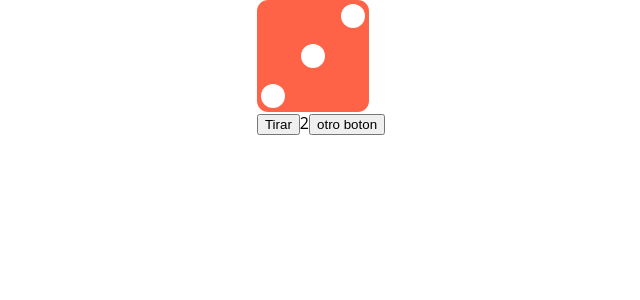
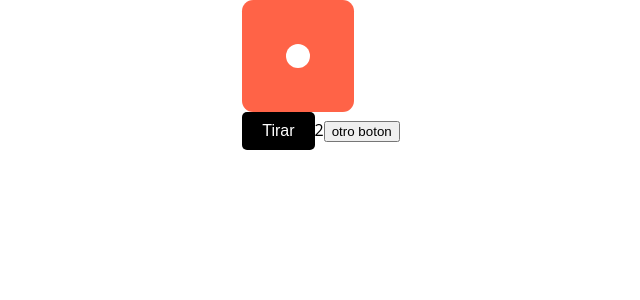
Before and after one commit to Revivanco/Dice-Game, a React (Create React App) app: page / in a window 1280 px wide. Shown: the top 300 px of the page, without its empty margins (319-959 px from the left). Built offline with nearby package versions, Linux system fonts and the light colour scheme.

Commit message:
We add a random number function and implement it.

```diff
--- a/src/App.jsx
+++ b/src/App.jsx
@@ -4,10 +4,18 @@ import "./App.css"
 import DiceButton from "./component/DiceButton";
 
 
+
+function tirarDado() {
+  return Math.floor(Math.random() * 6) + 1;
+}
+
 function App() {
-  const [diceSide, setDiceSide] = useState(3)
-  const pruebas = () =>{
-    setDiceSide(5)
+  const [diceSide, setDiceSide] = useState(tirarDado())
+  let alternativeDiceSide = 4
+  const pruebas = () => {
+    setDiceSide(tirarDado())
+    alternativeDiceSide = 3
+    console.log(alternativeDiceSide)
   }
   return (
     <div>
@@ -16,6 +24,7 @@ function App() {
       <button onClick={pruebas}>otro boton</button>
     </div>
   );
+
 }
 
 export default App;
--- a/src/component/DiceButton/DiceButton.jsx
+++ b/src/component/DiceButton/DiceButton.jsx
@@ -1,19 +1,33 @@
 import React from "react";
 
+function DiceButton() {
+    let diceSide = 2;
 
-function DiceButton() {
-    let diceSide = 2
-    const pruebas  = () => {
-        console.log("kushini pechochiniiiii")
-        diceSide += 1
-        console.log(diceSide)
-    }
+    const pruebas = () => {
+        console.log("kushini pechochiniiiii");
+        diceSide += 1;
+        console.log(diceSide);
+    };
+
+    const buttonStyle = {
+        backgroundColor: "black",
+        color: "white",
+        padding: "10px 20px",
+        fontSize: "16px",
+        border: "none",
+        borderRadius: "5px",
+        cursor: "pointer",
+        transition: "background 0.3s",
+    };
+
     return (
         <>
-        <button onClick={pruebas}>Tirar</button>
-        {diceSide}
+            <button style={buttonStyle} onClick={pruebas}>
+                Tirar
+            </button>
+            {diceSide}
         </>
     );
-  }
+}
 
-  export default DiceButton
+export default DiceButton;
--- a/src/component/DiceComponent/DiceComponent.jsx
+++ b/src/component/DiceComponent/DiceComponent.jsx
@@ -2,7 +2,7 @@ import React from "react"
 
 
 const DiceComponent = (props) => {
-    const {number} = props
+    const { number } = props
     console.log(number)
     if (number === 1) {
         return (
```
